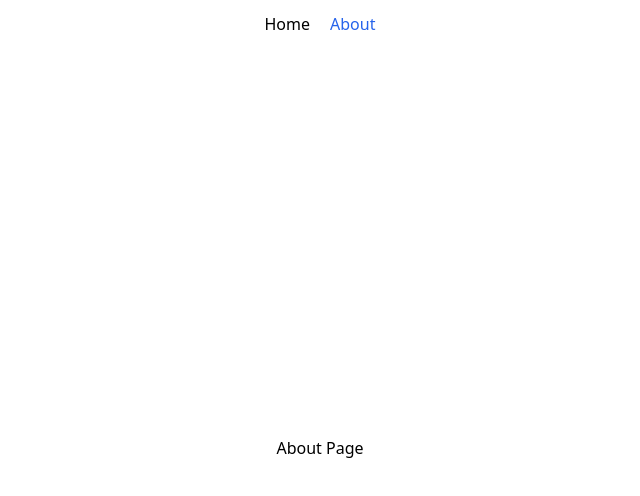
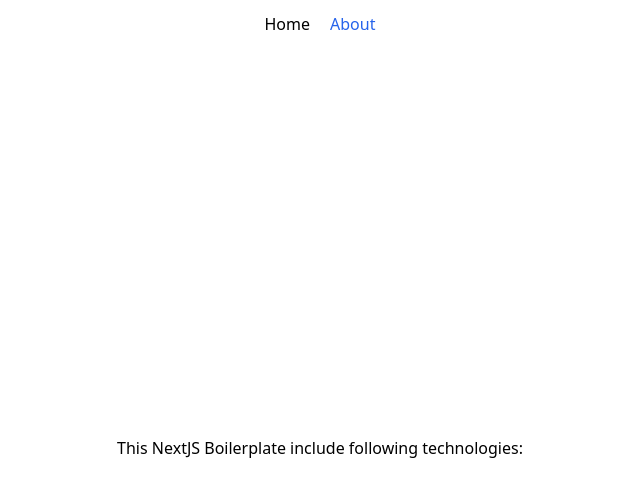
Before and after one commit to dennisthandy/next-starter, a Next.js app: page /about in a window 1280 px wide. Shown: the top 496 px of the page, without its empty margins (320-960 px from the left). Built offline with nearby package versions, Linux system fonts and the light colour scheme.

Commit message:
initial commit

```diff
--- a/pages/about.tsx
+++ b/pages/about.tsx
@@ -4,7 +4,7 @@ const AboutL: React.FC = () => {
     return (
         <Layout>
             <section className="h-screen flex items-center justify-center">
-                <h1>About Page</h1>
+                <h1>This NextJS Boilerplate include following technologies:</h1>
             </section>
         </Layout>
     );
```
